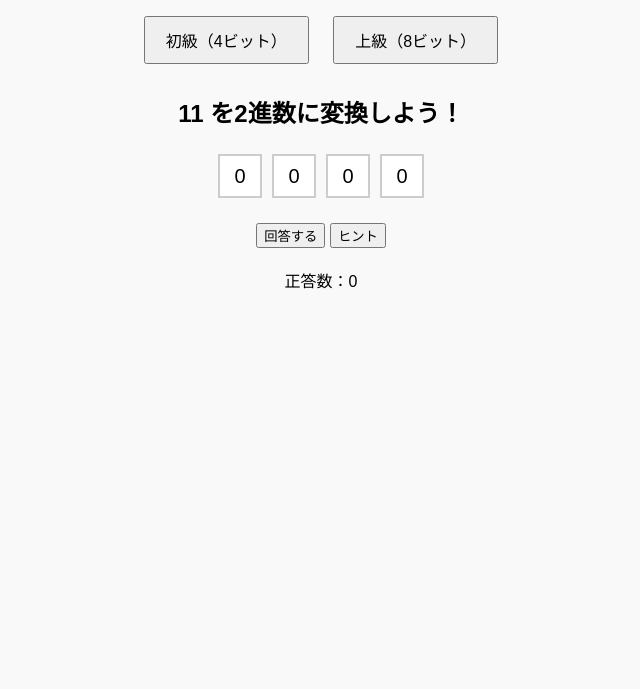
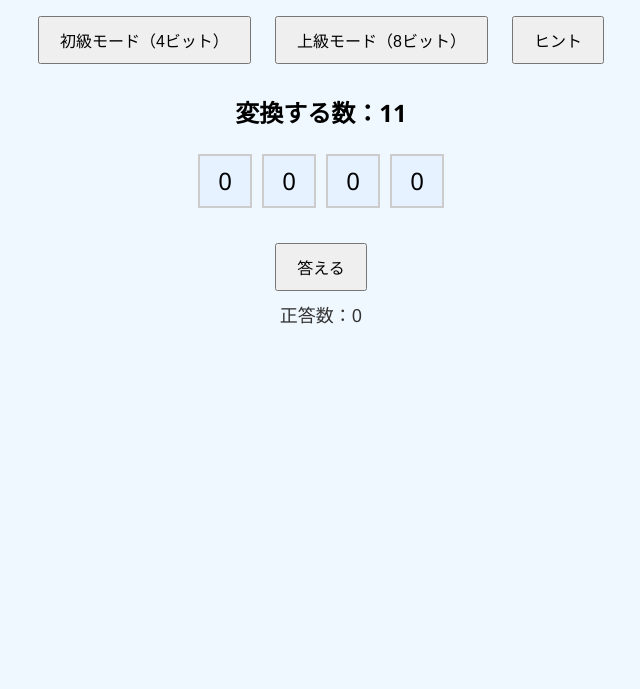
Before and after one commit to matsuni-Lab0/binary-game, a plain HTML site: page index.html in a window 1280 px wide. Shown: the part 111-800 px from the top of the page, without its empty margins (319-959 px from the left). Drawn offline with Linux system fonts and the light colour scheme.

Commit message:
Update index.html

```diff
--- a/index.html
+++ b/index.html
@@ -1,171 +1,176 @@
 <!DOCTYPE html>
 <html lang="ja">
 <head>
-  <meta charset="UTF-8" />
-  <meta name="viewport" content="width=device-width, initial-scale=1.0" />
-  <title>10進→2進ゲーム</title>
+  <meta charset="UTF-8">
+  <meta name="viewport" content="width=device-width, initial-scale=1.0">
+  <title>2進数学習ゲーム</title>
   <style>
     body {
-      font-family: 'Arial', sans-serif;
-      background-color: #f9f9f9;
+      font-family: "Segoe UI", sans-serif;
+      background: #f0f8ff;
       text-align: center;
       padding: 20px;
     }
     h1 {
-      color: #2c3e50;
+      color: #2e8b57;
     }
-    .binary-tiles {
+    #game-area {
+      margin-top: 20px;
+    }
+    #tile-container {
+      display: flex;
+      flex-wrap: nowrap;
+      justify-content: center;
+      overflow-x: auto;
+      margin-bottom: 10px;
+    }
+    .tile {
       display: flex;
       justify-content: center;
-      margin: 20px auto;
-      flex-wrap: wrap;
-      max-width: 400px;
-    }
-    .tile {
-      width: 40px;
-      height: 40px;
+      align-items: center;
+      width: 50px;
+      height: 50px;
       margin: 5px;
-      line-height: 40px;
-      font-size: 20px;
+      background-color: #e6f2ff;
       border: 2px solid #ccc;
-      background-color: white;
       cursor: pointer;
+      font-size: 24px;
       user-select: none;
+      flex-shrink: 0;
     }
     .tile.active {
-      background-color: #a8ff9e;
-    }
-    .controls {
-      margin: 20px;
-    }
-    .hint {
-      margin-top: 10px;
-      color: #888;
-      font-size: 14px;
+      background-color: #90ee90;
     }
     .weights {
+      margin-top: 5px;
       display: flex;
       justify-content: center;
-      margin-top: 5px;
+      gap: 5px;
+      flex-wrap: nowrap;
+      overflow-x: auto;
     }
     .weight {
-      width: 40px;
-      margin: 5px;
+      width: 50px;
+      text-align: center;
       font-size: 12px;
+      color: #333;
+      flex-shrink: 0;
     }
-    .result {
-      font-size: 18px;
-      margin-top: 15px;
+    #controls, #message {
+      margin-top: 20px;
     }
-    .mode-btn {
-      margin: 10px;
+    button {
       padding: 10px 20px;
       font-size: 16px;
+      margin: 10px;
+      cursor: pointer;
+    }
+    #score {
+      font-size: 18px;
+      color: #333;
     }
   </style>
 </head>
 <body>
-  <h1>10進→2進ゲーム</h1>
-  <div>
-    <button class="mode-btn" onclick="setMode('easy')">初級（4ビット）</button>
-    <button class="mode-btn" onclick="setMode('hard')">上級（8ビット）</button>
-  </div>
-  <h2 id="question"></h2>
-  <div class="binary-tiles" id="tiles"></div>
-  <div class="weights" id="weights" style="display: none;"></div>
-  <div class="controls">
-    <button onclick="submitAnswer()">回答する</button>
+  <h1>2進数チャレンジ！</h1>
+  <div id="controls">
+    <button onclick="setMode(4)">初級モード（4ビット）</button>
+    <button onclick="setMode(8)">上級モード（8ビット）</button>
     <button onclick="toggleHint()">ヒント</button>
   </div>
-  <div class="result" id="result"></div>
-  <p>正答数：<span id="score">0</span></p>
+
+  <div id="game-area">
+    <h2>変換する数：<span id="decimal-display"></span></h2>
+    <div id="tile-container"></div>
+    <div class="weights" id="weight-container"></div>
+    <div id="message"></div>
+    <button onclick="submitAnswer()">答える</button>
+  </div>
+
+  <div id="score">正答数：<span id="score-count">0</span></div>
 
   <script>
-    let mode = 'easy';
-    let bits = 4;
-    let currentDecimal = 0;
-    let wrongCount = 0;
-    let score = 0;
-    let hintVisible = false;
+    let bitCount = 4;
+    let currentNumber = 0;
+    let attempts = 0;
+    let correctCount = 0;
+    let showHint = false;
 
-    const questionEl = document.getElementById('question');
-    const tilesEl = document.getElementById('tiles');
-    const weightsEl = document.getElementById('weights');
-    const resultEl = document.getElementById('result');
-    const scoreEl = document.getElementById('score');
-
-    function setMode(m) {
-      mode = m;
-      bits = m === 'easy' ? 4 : 8;
-      scoreEl.textContent = score;
+    function setMode(bits) {
+      bitCount = bits;
+      document.getElementById("weight-container").innerHTML = "";
+      showHint = false;
       nextQuestion();
     }
 
     function nextQuestion() {
-      hintVisible = false;
-      weightsEl.style.display = 'none';
-      resultEl.textContent = '';
-      wrongCount = 0;
-      currentDecimal = Math.floor(Math.random() * (2 ** bits - 1)) + 1;
-      questionEl.textContent = `${currentDecimal} を2進数に変換しよう！`;
-      tilesEl.innerHTML = '';
-      weightsEl.innerHTML = '';
-      for (let i = 0; i < bits; i++) {
-        const tile = document.createElement('div');
-        tile.className = 'tile';
-        tile.textContent = '0';
-        tile.addEventListener('click', () => toggleTile(tile));
-        tilesEl.appendChild(tile);
-
-        const weight = document.createElement('div');
-        weight.className = 'weight';
-        weight.textContent = 2 ** (bits - 1 - i);
-        weightsEl.appendChild(weight);
-      }
+      currentNumber = Math.floor(Math.random() * (2 ** bitCount - 1)) + 1;
+      document.getElementById("decimal-display").innerText = currentNumber;
+      document.getElementById("message").innerText = "";
+      attempts = 0;
+      renderTiles();
     }
 
-    function toggleTile(tile) {
-      if (tile.textContent === '0') {
-        tile.textContent = '1';
-        tile.classList.add('active');
-      } else {
-        tile.textContent = '0';
-        tile.classList.remove('active');
+    function renderTiles() {
+      const container = document.getElementById("tile-container");
+      const weightContainer = document.getElementById("weight-container");
+      container.innerHTML = "";
+      weightContainer.innerHTML = "";
+
+      for (let i = 0; i < bitCount; i++) {
+        const tile = document.createElement("div");
+        tile.classList.add("tile");
+        tile.innerText = "0";
+        tile.dataset.bit = i;
+        tile.onclick = () => toggleBit(tile);
+        container.appendChild(tile);
+
+        const weight = document.createElement("div");
+        weight.className = "weight";
+        weight.innerText = 2 ** (bitCount - 1 - i);
+        weightContainer.appendChild(weight);
       }
+
+      weightContainer.style.display = showHint ? "flex" : "none";
     }
 
-    function getAnswer() {
-      let binaryStr = '';
-      document.querySelectorAll('.tile').forEach(tile => {
-        binaryStr += tile.textContent;
-      });
-      return parseInt(binaryStr, 2);
+    function toggleBit(tile) {
+      const current = tile.innerText;
+      tile.innerText = current === "0" ? "1" : "0";
+      tile.classList.toggle("active");
+    }
+
+    function getBinaryAnswer() {
+      const tiles = document.querySelectorAll(".tile");
+      return Array.from(tiles).map(t => t.innerText).join("");
     }
 
     function submitAnswer() {
-      const answer = getAnswer();
-      if (answer === currentDecimal) {
-        resultEl.textContent = '正解！次の問題へ';
-        score++;
-        scoreEl.textContent = score;
+      const binary = getBinaryAnswer();
+      const value = parseInt(binary, 2);
+      if (value === currentNumber) {
+        correctCount++;
+        document.getElementById("score-count").innerText = correctCount;
+        document.getElementById("message").innerHTML = "<span style='color: green;'>正解！</span>";
         setTimeout(nextQuestion, 1000);
       } else {
-        wrongCount++;
-        if (wrongCount >= 3) {
-          resultEl.textContent = `不正解！正解は ${currentDecimal} (${currentDecimal.toString(2)}) でした。次の問題へ`;
+        attempts++;
+        if (attempts >= 3) {
+          document.getElementById("message").innerHTML = `<span style='color: red;'>残念！正解は ${currentNumber.toString(2).padStart(bitCount, "0")} でした</span>`;
           setTimeout(nextQuestion, 2000);
         } else {
-          resultEl.textContent = `不正解！あと ${3 - wrongCount} 回チャンス`;
+          document.getElementById("message").innerHTML = "<span style='color: red;'>不正解！もう一度試してみよう！</span>";
         }
       }
     }
 
     function toggleHint() {
-      hintVisible = !hintVisible;
-      weightsEl.style.display = hintVisible ? 'flex' : 'none';
+      showHint = !showHint;
+      document.getElementById("weight-container").style.display = showHint ? "flex" : "none";
     }
 
-    setMode('easy');
+    // 初期表示
+    setMode(4);
   </script>
 </body>
 </html>
```
